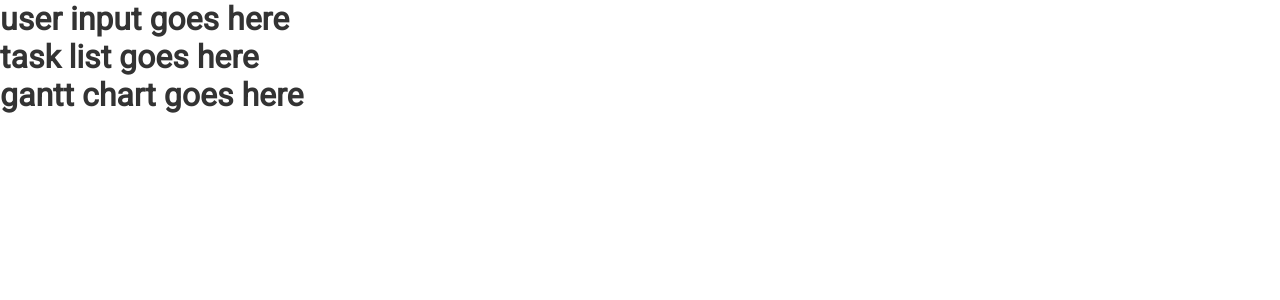
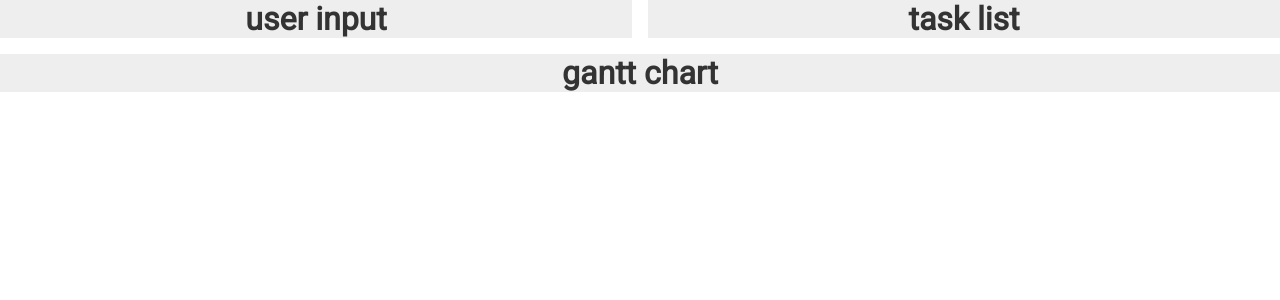
Before and after one commit to RobKokochak/gantt-chart-app, a JavaScript app: page / in a window 1280 px wide. Shown: the top 300 px of the page. Built offline with nearby package versions, Linux system fonts and the light colour scheme; the HTML template or start-up script is replaced by a standard one.

Commit message:
baseline for app with 3 components and materialUI

```diff
--- a/src/App.js
+++ b/src/App.js
@@ -1,14 +1,23 @@
 import GanttChart from "./GanttChart";
 import TaskList from "./TaskList";
 import UserInput from "./UserInput";
+import { Grid } from "@mui/material";
 
 function App() {
   return (
     <div className="App">
       <div className="content">
-        <UserInput />
-        <TaskList />
-        <GanttChart />
+        <Grid container spacing={2}>
+          <Grid item xs={6}>
+            <UserInput />
+          </Grid>
+          <Grid item xs={6}>
+            <TaskList />
+          </Grid>
+          <Grid item xs={12}>
+            <GanttChart />
+          </Grid>
+        </Grid>
       </div>
     </div>
   );
--- a/src/GanttChart.js
+++ b/src/GanttChart.js
@@ -1,7 +1,7 @@
 const GanttChart = () => {
   return (
     <div className="gantt-chart">
-      <h1>gantt chart goes here</h1>
+      <h1>gantt chart</h1>
     </div>
    );
 }
--- a/src/TaskList.js
+++ b/src/TaskList.js
@@ -1,7 +1,7 @@
 const TaskList = () => {
   return (
     <div className="task-list">
-      <h1>task list goes here</h1>
+      <h1>task list</h1>
     </div>
    );
 }
--- a/src/UserInput.js
+++ b/src/UserInput.js
@@ -1,7 +1,7 @@
 const UserInput = () => {
   return (
     <div className="user-input">
-      <h1>user input goes here</h1>
+      <h1>user input</h1>
     </div>
    );
 }
--- a/src/index.css
+++ b/src/index.css
@@ -5,3 +5,18 @@
   font-family: "Roboto", sans-serif;
   color: #333;
 }
+
+.user-input {
+  text-align: center;
+  background-color: #eee;
+}
+
+.task-list {
+  text-align: center;
+  background-color: #eee;
+}
+
+.gantt-chart {
+  text-align: center;
+  background-color: #eee;
+}
```
